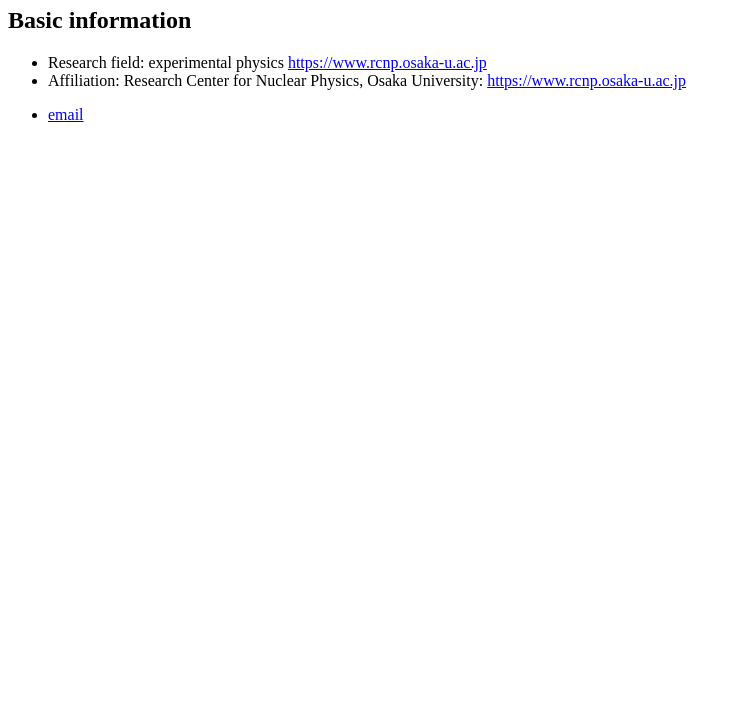
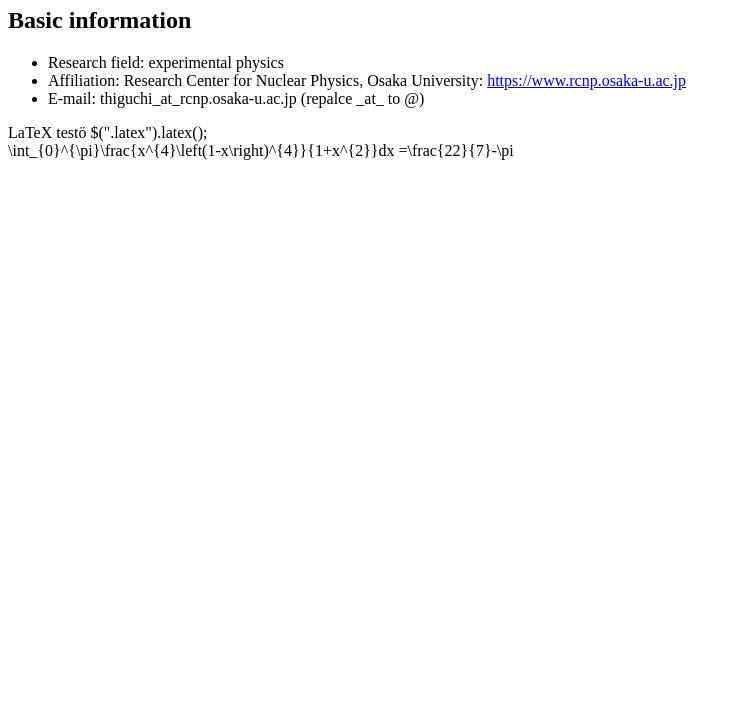
Before and after one commit to takashi-higuchi/takashi-higuchi.github.io, a plain HTML site: page index.html in a window 1280 px wide. Shown: the part 99-800 px from the top of the page, without its empty margins (0-742 px from the left). Drawn offline with Linux system fonts and the light colour scheme.

Commit message:
LaTeX test

```diff
--- a/index.html
+++ b/index.html
@@ -5,7 +5,7 @@
 	</head>
 	<body>
 		<nav>
-			<a href="http://https://takashi-higuchi.github.io/"> Home </a> / Reserch / Publications / Notes
+			<a href="http://https://takashi-higuchi.github.io/"> Home </a> / Reserch / Publications / Presentations / Notes / Softwares
     		<!-- <ul> -->
         		<!-- <li><a href="/">Home</a></li> -->
 	        	<!-- <li><a href="/about">About</a></li> -->
@@ -19,18 +19,28 @@
 				<h2>Basic information</h2>
     		</div><!-- /.blurb -->
 			<ul>
-        		<li>Research field: experimental physics <a href="https://www.rcnp.osaka-u.ac.jp"> https://www.rcnp.osaka-u.ac.jp </a>  </li>
+        		<li>Research field: experimental physics </li>
 				<li>Affiliation: Research Center for Nuclear Physics, Osaka University: <a href="https://www.rcnp.osaka-u.ac.jp"> https://www.rcnp.osaka-u.ac.jp </a>  </li>
+				<li>E-mail: thiguchi_at_rcnp.osaka-u.ac.jp (repalce _at_ to @) </li>
 			</ul>
+
+			LaTeX testö
+			$(".latex").latex();
+
+
+			<div class="latex">
+				\int_{0}^{\pi}\frac{x^{4}\left(1-x\right)^{4}}{1+x^{2}}dx =\frac{22}{7}-\pi
+			</div>
+
 		</div><!-- /.container -->
 
 
 
 		<footer>
-    		<ul>
+    		<!-- <ul>
         		<li><a href="mailto:thiguchi@rcnp.osaka-u.ac.jp">email</a></li>
 
-			</ul>
+			</ul> -->
 		</footer>
 	</body>
 </html>
```
